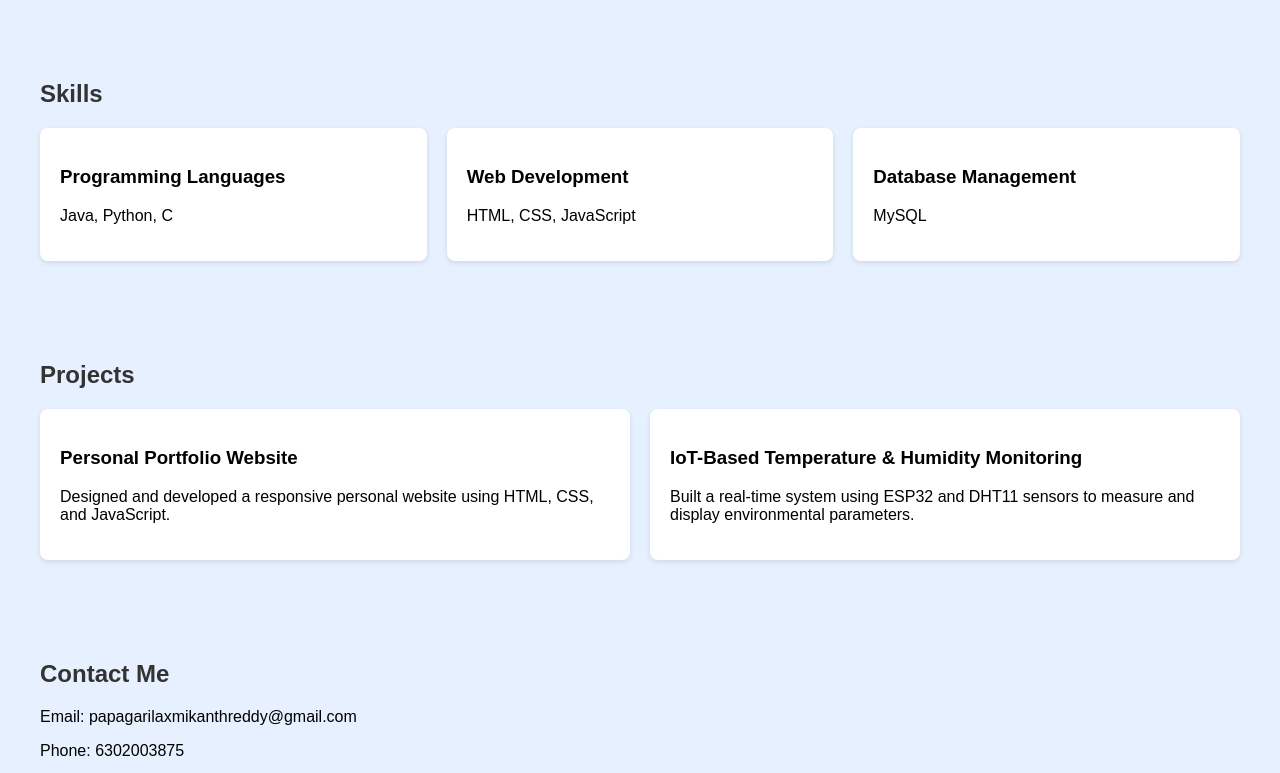
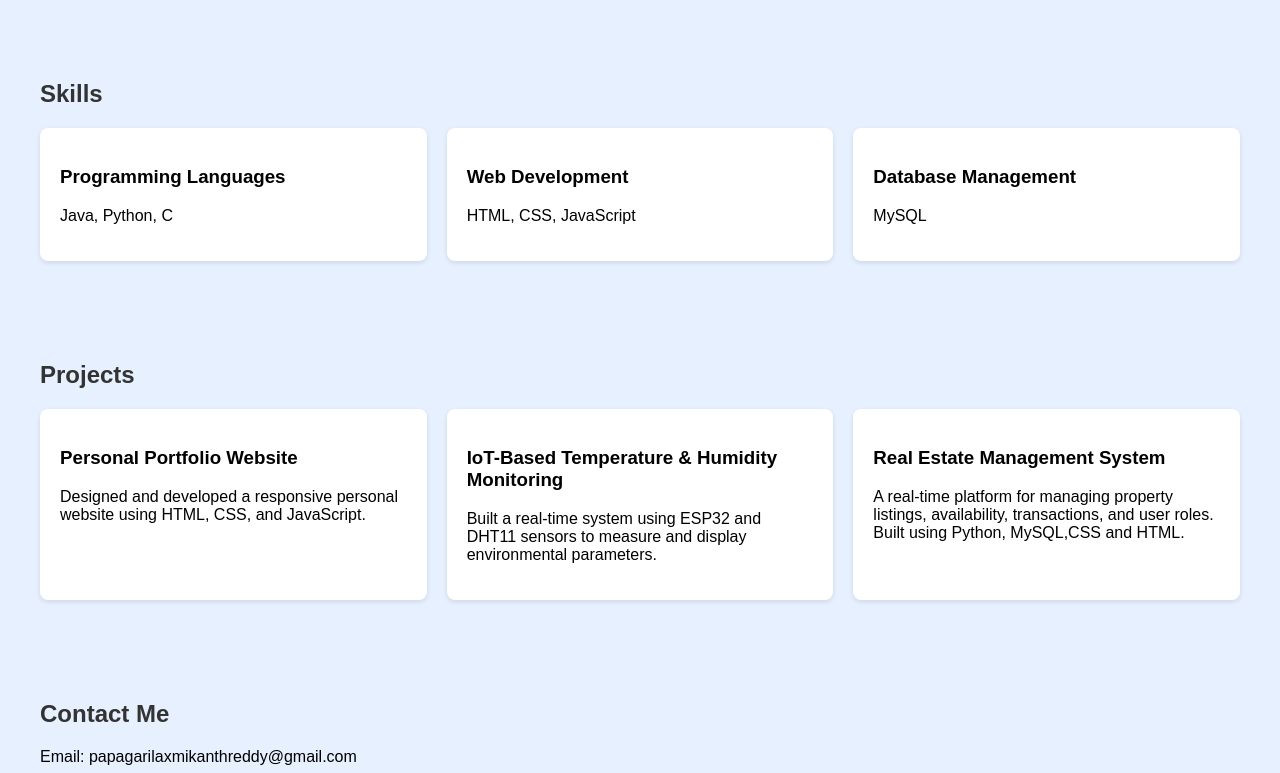
Before and after one commit to PLKR-21/portfolio, a plain HTML site: page index.html in a window 1280 px wide. Shown: the part 375-1148 px from the top of the page. Drawn offline with Linux system fonts and the light colour scheme.

Commit message:
Update index.html

```diff
--- a/index.html
+++ b/index.html
@@ -65,6 +65,10 @@
                 <h3>IoT-Based Temperature & Humidity Monitoring</h3>
                 <p>Built a real-time system using ESP32 and DHT11 sensors to measure and display environmental parameters.</p>
             </div>
+            <div class="card">
+                <h3>Real Estate Management System</h3>
+                <p>A real-time platform for managing property listings, availability, transactions, and user roles. Built using Python, MySQL,CSS and HTML.</p>
+            </div>
         </div>
     </section>
 
```
